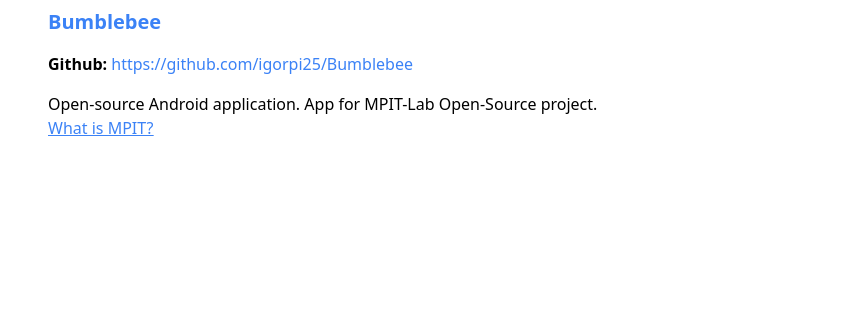
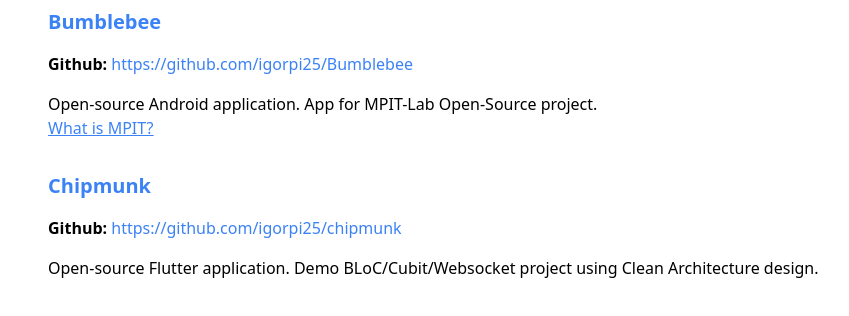
Before and after one commit to Igorpi25/pages, a plain HTML site: page index.html in a window 1280 px wide. Shown: the part 336-652 px from the top of the page, without its empty margins (32-881 px from the left). Drawn offline with nearby package versions, Linux system fonts and the light colour scheme.

Commit message:
update home page: add chipmunk section

```diff
--- a/index.html
+++ b/index.html
@@ -48,6 +48,20 @@
                     <span class="text-blue-500 underline"><a href="https://mpityakutia.ru/">What is MPIT?</a></span>
                 </div>
             </div>
+            <div class="p-4">
+                <div class="text-blue-500 font-bold text-xl">
+                    <a href="chipmunk/index.html">Chipmunk</a>
+                </div>
+                <div class="mt-4">
+                    <span class="font-bold">Github:</span>
+                    <span class="text-blue-500">
+                        <a href="https://github.com/igorpi25/chipmunk">https://github.com/igorpi25/chipmunk</a>
+                    </span>
+                </div>
+                <div class="mt-4">
+                    Open-source Flutter application. Demo BLoC/Cubit/Websocket project using Clean Architecture design.
+                </div>
+            </div>
         </div>
     </div>
 </body>
```
